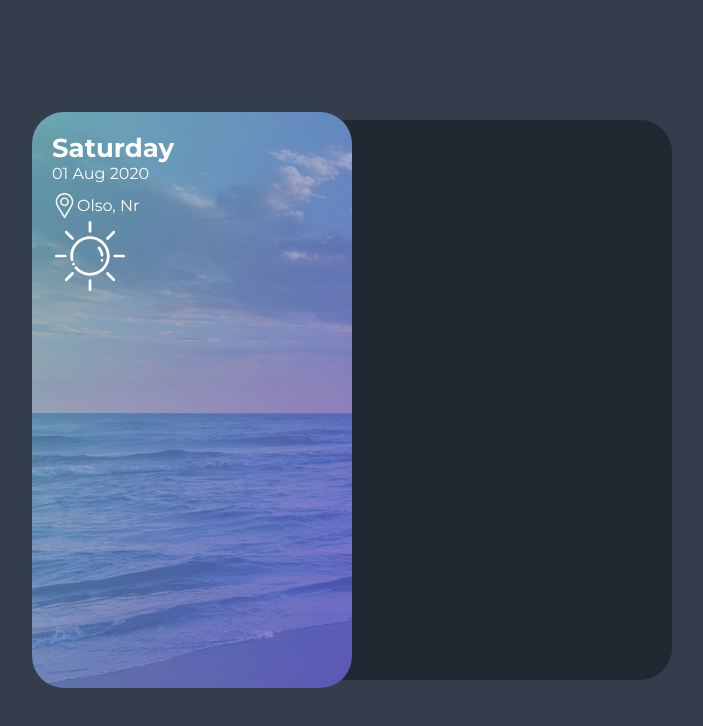
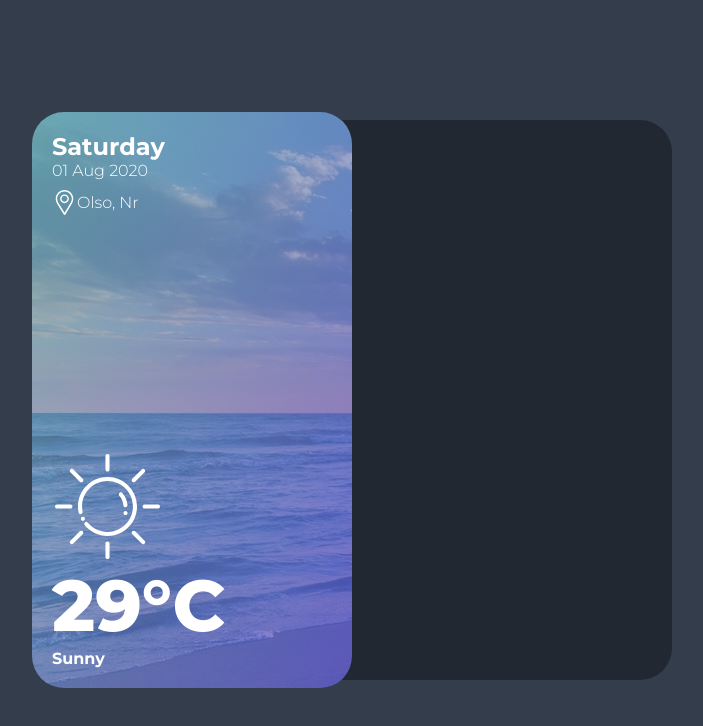
Before and after one commit to Paaka/WeatherApp, a React (Create React App) app in the folder sapphire-sky/: page / in a window 1280 px wide. Shown: the top 726 px of the page, without its empty margins (288-991 px from the left). Built offline with nearby package versions, Linux system fonts and the light colour scheme.

Commit message:
finished Card

```diff
--- a/sapphire-sky/src/components/Card.js
+++ b/sapphire-sky/src/components/Card.js
@@ -5,6 +5,7 @@ import styled from 'styled-components';
 import DivImage from './DivImage';
 import ImageWithText from './ImageWithText';
 import Paragraph from './Paragraph';
+import StyledHeading from './Heading';
 
 // Assets :
 import LocationPin from '../assets/svgs/white/pin.svg';
@@ -12,10 +13,13 @@ import Sun from '../assets/svgs/white/sun.svg';
 
 const Wrapper = styled.div`
     position:absolute;
+    top:-1vh;
     width:50%;
     height:72vh;
-    background-color:red;
-    top:-1vh;
+    display:flex;
+    flex-direction:column;
+    justify-content:space-between;
+    padding:20px;
     border-radius:2rem;
     transition:transform 0.25s ease-in;
     background-image:
@@ -23,30 +27,25 @@ const Wrapper = styled.div`
                         rgba(134, 234, 239, 0.52),
                         rgba(84, 94, 230, 0.73)),
         url(${props => props.picture});
-    padding:20px;
 
     :hover{
         transform:scale(1.02);
     }
 `
 
-const StyledH2 = styled.h2`
-    color:white;
-    font-size:26px;
-    font-family:'Montserrat','sans-serif';
-    font-weight:600;
-`
-
-
-
 const Card = ({picture, today, date}) => {
     return (
         <Wrapper picture={picture}>
-            <StyledH2>{today}</StyledH2>
-            <Paragraph>{date}</Paragraph>
-            <ImageWithText leftImg={LocationPin}>Olso, Nr</ImageWithText>
-            <DivImage width={75} height={75} bgSize={70} img={Sun} />
-
+            <div>
+                <StyledHeading>{today}</StyledHeading>
+                <Paragraph>{date}</Paragraph>
+                <ImageWithText leftImg={LocationPin}>Olso, Nr</ImageWithText>
+            </div>
+            <div>
+                <DivImage width={110} height={110} bgSize={105} img={Sun} />
+                <StyledHeading weight={800} size={72}>29°C</StyledHeading>
+                <Paragraph weight={700} size={20}>Sunny</Paragraph>
+            </div>
         </Wrapper>
     );
 }
--- /dev/null
+++ b/sapphire-sky/src/components/Heading.js
@@ -0,0 +1,10 @@
+import styled from 'styled-components';
+
+const StyledHeading = styled.h2`
+    font-family:'Montserrat', 'sans-serif';
+    font-size:${({size})=> size ? `${size}px`:`24px`};
+    font-weight:${({weight})=> weight ? weight : `700`};
+    color:white;
+`
+
+export default StyledHeading;
--- a/sapphire-sky/src/components/Paragraph.js
+++ b/sapphire-sky/src/components/Paragraph.js
@@ -2,6 +2,8 @@ const { default: styled } = require("styled-components");
 
 const Paragraph = styled.p`
     font-family:'Montserrat', 'sans-serif';
+    font-weight:${({weight})=> weight ? weight : 300};
+    font-size:${(size) => size ? `${size}px` : '16px'};
     color:white;
 `
 
```
